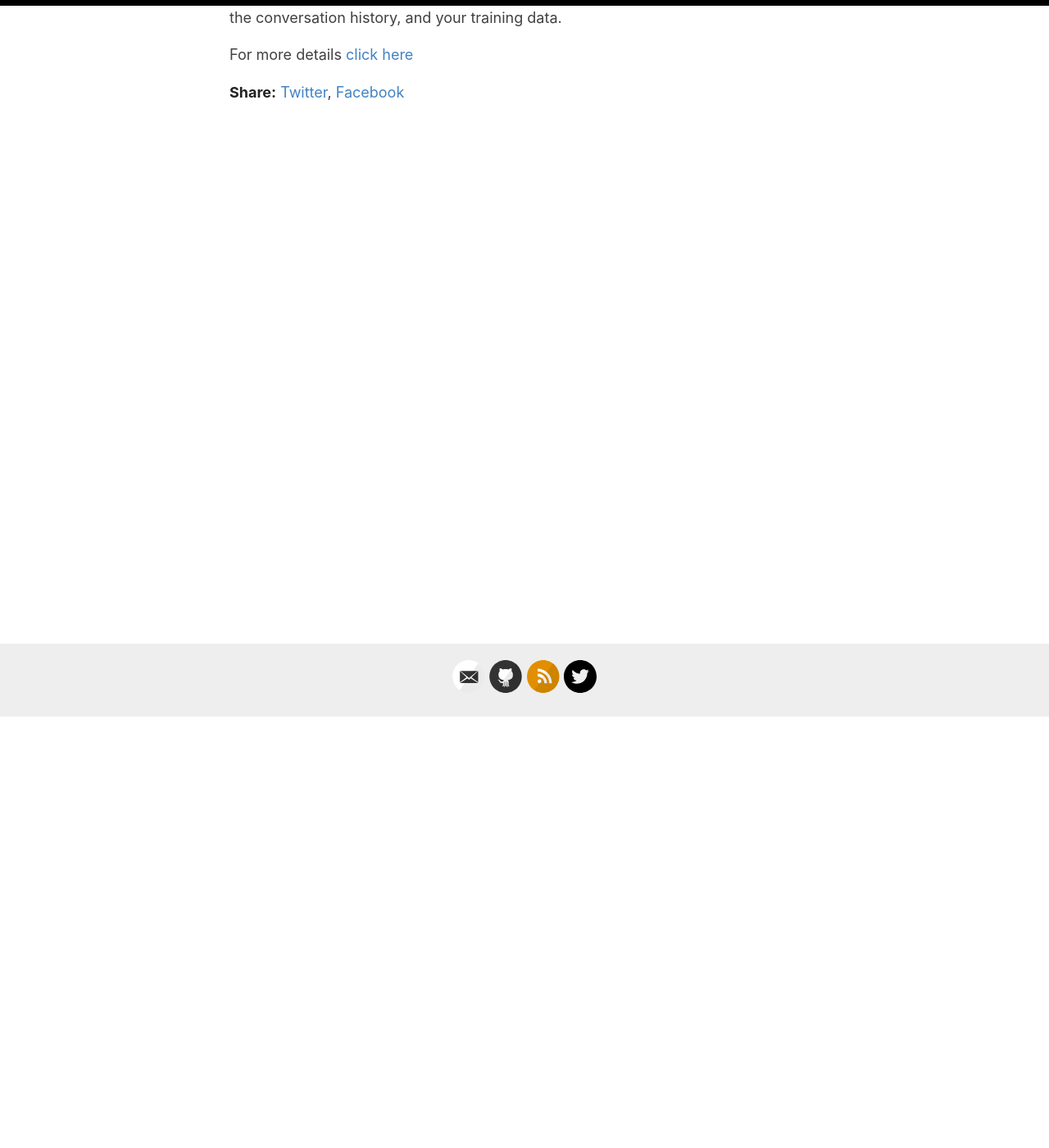
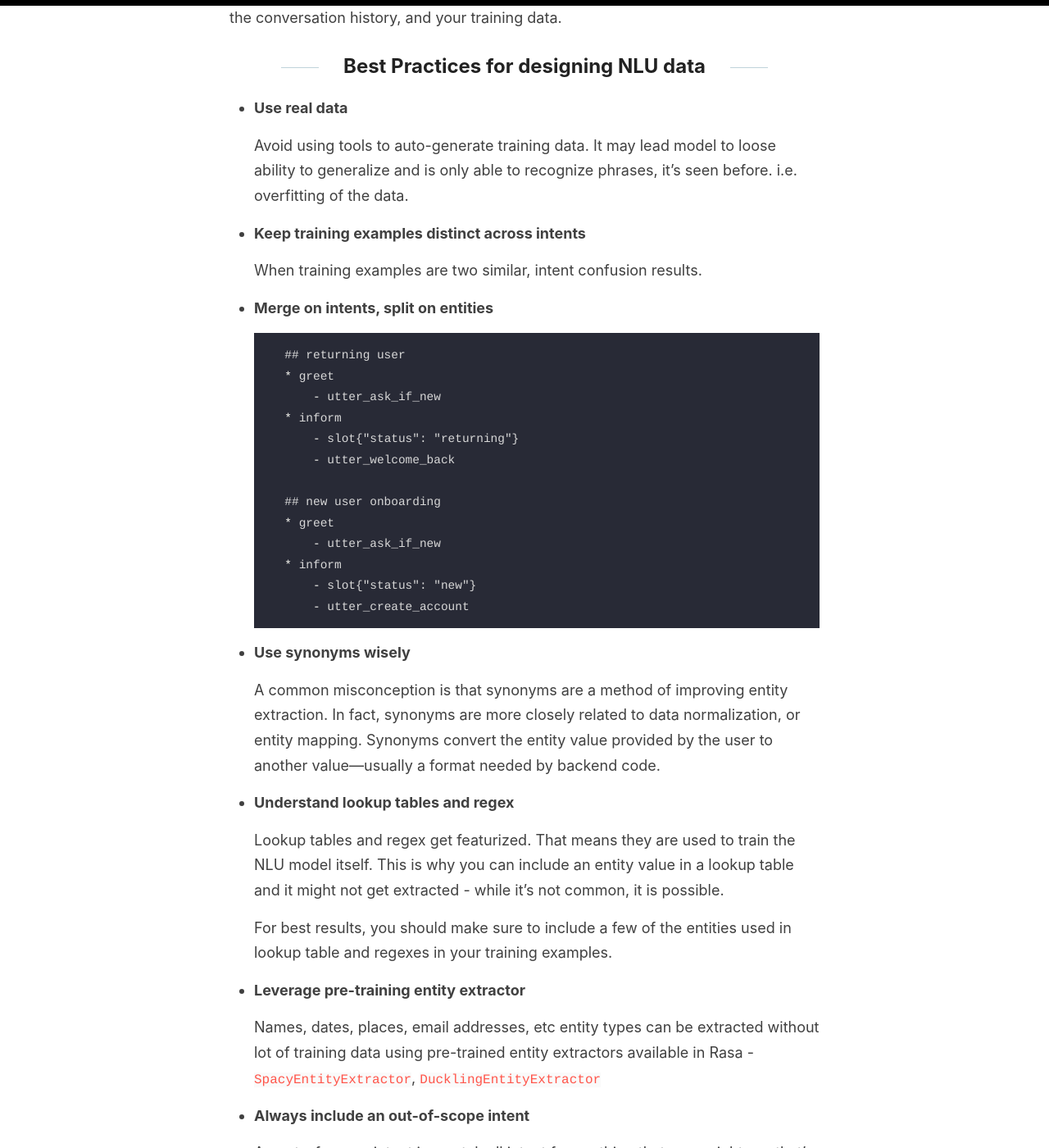
Before and after one commit to prakashdale/prakashdale.github.io, a Jekyll site: the page built from _posts/2020-08-09-rasa.md, in a window 1280 px wide and 1400 px high, scrolled down 526 px. Shown: the whole window at 82% size. Built offline with Jekyll 4.4.1, drawn with Linux system fonts in a browser that asks for light colours; some of the changed text lies outside the part shown.

````diff
--- a/_posts/2020-08-09-rasa.md
+++ b/_posts/2020-08-09-rasa.md
@@ -14,4 +14,75 @@ NLU understands the user’s message based on the previous training data been pr
 
 Core decides what happens next in this conversation. Its machine learning-based dialogue management predicts the next best action based on the input from NLU, the conversation history, and your training data.
 
+## Best Practices for designing NLU data
+
+- **Use real data**
+
+  Avoid using tools to auto-generate training data. It may lead model to loose ability to generalize and is only able to recognize phrases, it's seen before. i.e. overfitting of the data.
+- **Keep training examples distinct across intents**
+
+  When training examples are two similar, intent confusion results.
+- **Merge on intents, split on entities**
+
+  ```md
+    ## returning user
+    * greet
+        - utter_ask_if_new
+    * inform
+        - slot{"status": "returning"}
+        - utter_welcome_back
+
+    ## new user onboarding
+    * greet
+        - utter_ask_if_new
+    * inform
+        - slot{"status": "new"}
+        - utter_create_account
+  ```
+- **Use synonyms wisely**
+
+  A common misconception is that synonyms are a method of improving entity extraction. In fact, synonyms are more closely related to data normalization, or entity mapping. Synonyms convert the entity value provided by the user to another value—usually a format needed by backend code.
+
+- **Understand lookup tables and regex**
+
+  Lookup tables and regex get featurized. That means they are used to train the NLU model itself. This is why you can include an entity value in a lookup table and it might not get extracted - while it's not common, it is possible.
+
+  For best results, you should make sure to include a few of the entities used in lookup table and regexes in your training examples.
+
+- **Leverage pre-training entity extractor**
+
+  Names, dates, places, email addresses, etc entity types can be extracted without lot of training data using pre-trained entity extractors available in Rasa - `SpacyEntityExtractor`, `DucklingEntityExtractor`
+
+- **Always include an out-of-scope intent**
+
+  An out-of-scope intent is a catch all intent for anything that user might say that's outside of that assistant's domain.
+
+- **Handle misspelled words**
+
+  It’s a given that the messages users send to your assistant will contain spelling errors
+
+  Before turning to a custom spellchecker component, try including common misspellings in your training data, along with the NLU pipeline configuration below. This pipeline uses character n-grams in addition to word n-grams, which allows the model to take parts of words into account, rather than just looking at the whole word. By doing so, it can better recover from misspellings.
+
+  ```md
+    language: "en"
+
+    pipeline:
+      - name: ConveRTTokenizer
+      - name: ConveRTFeaturizer
+      - name: RegexFeaturizer
+      - name: LexicalSyntacticFeaturizer
+      - name: CountVectorsFeaturizer
+      - name: CountVectorsFeaturizer
+        analyzer: "char_wb"
+        min_ngram: 1
+        max_ngram: 4
+      - name: DIETClassifier
+        epochs: 100
+      - name: EntitySynonymMapper
+      - name: ResponseSelector
+        epochs: 100
+  ```
+- **Treat your data like code**
+- **Test your updates**
+
 For more details [click here](https://rasa.com/)
````
Also changed, not shown: _posts/2020-08-07-opencv.md (+5 -0 lines), _posts/2020-08-09-userful-links.md (added, +25 -0 lines), 1 other file.
